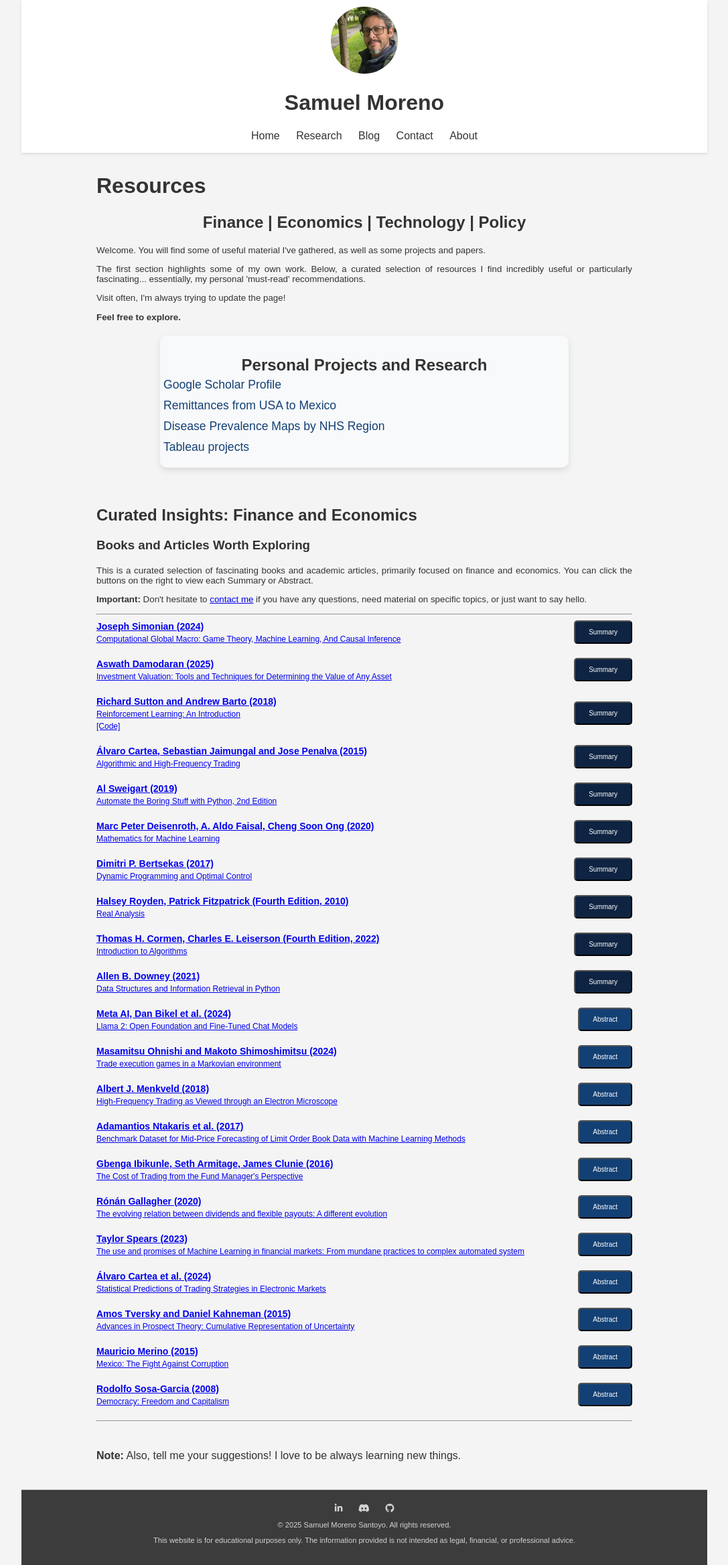
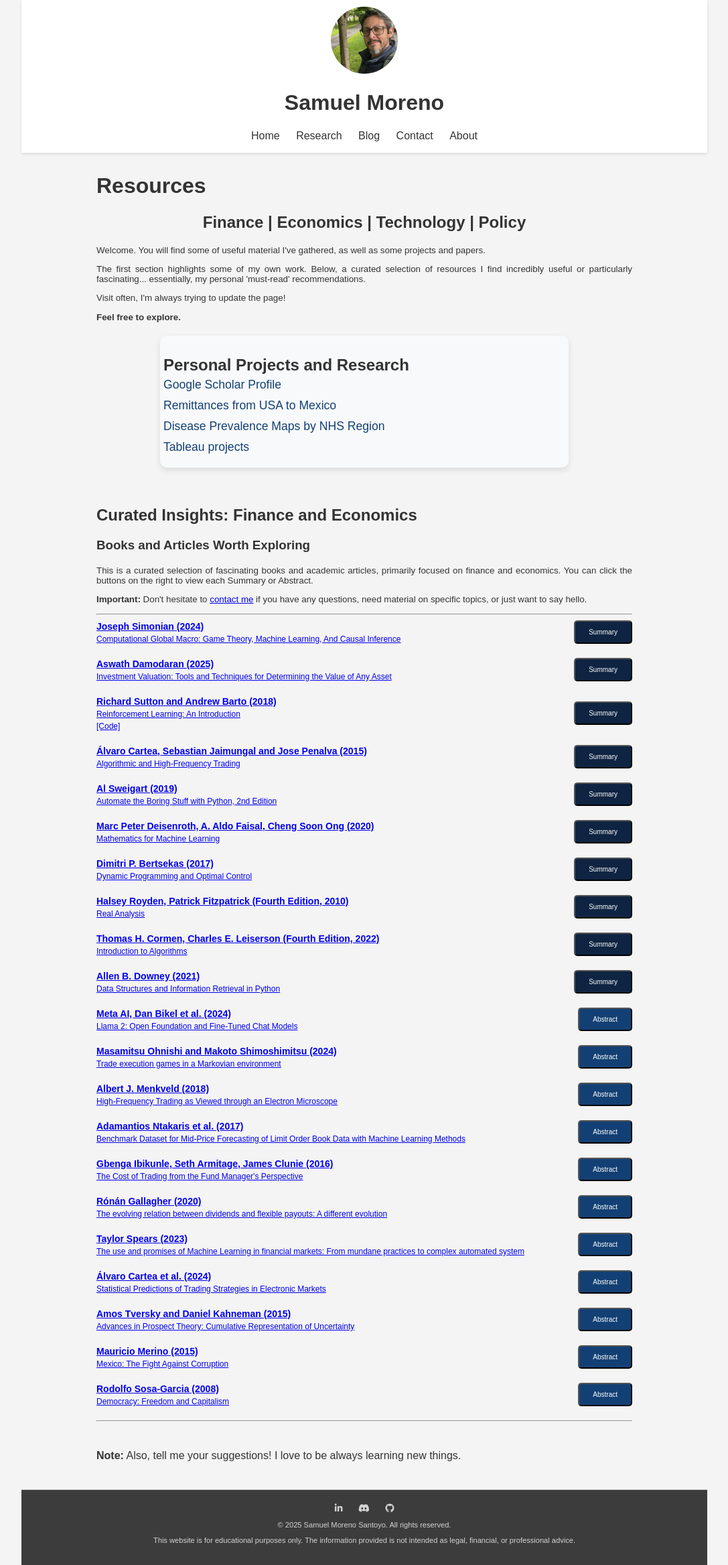
Before and after one commit to GregSom-MSc/GregSom-MSc.github.io, a Jekyll site: the page built from research.html, in a window 1280 px wide. Shown: the whole page at 67% size, without its empty margins (96-1183 px from the left). Built offline with Jekyll 4.4.1, drawn with Linux system fonts in a browser that asks for light colours.

Commit message:
Update style.css

```diff
--- a/assets/css/style.css
+++ b/assets/css/style.css
@@ -121,11 +121,11 @@ main {
     color: #333; /* Accent color */
     font-weight: bold;
     margin-bottom: 5px;
-    text-align: center; /* Center title */
+    text-align: left; /*  title to the left */
 }
 
 .research-list {
-    list-style: none; /* Remove default bullets */
+    list-style: none; /* No bullets */
     padding: 0;
     margin: 0;
 }
```
